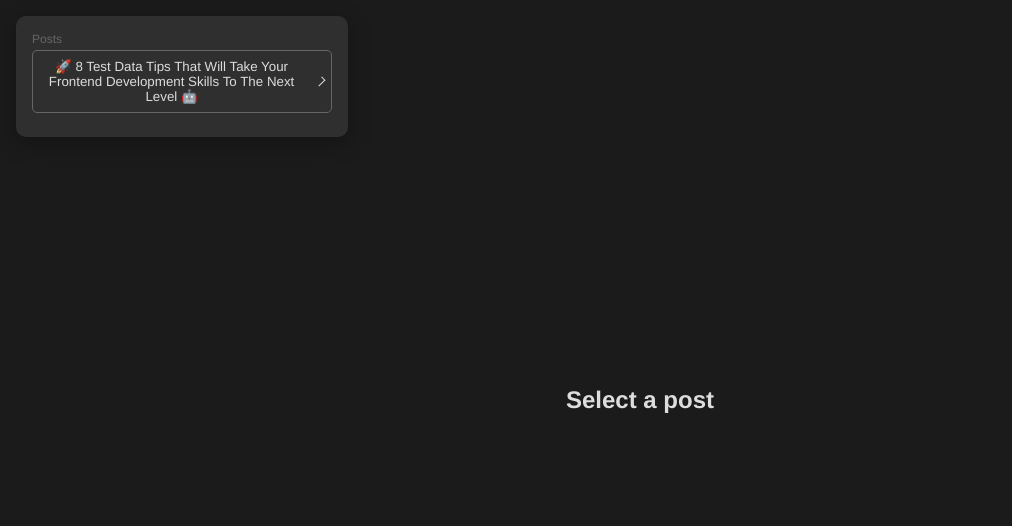
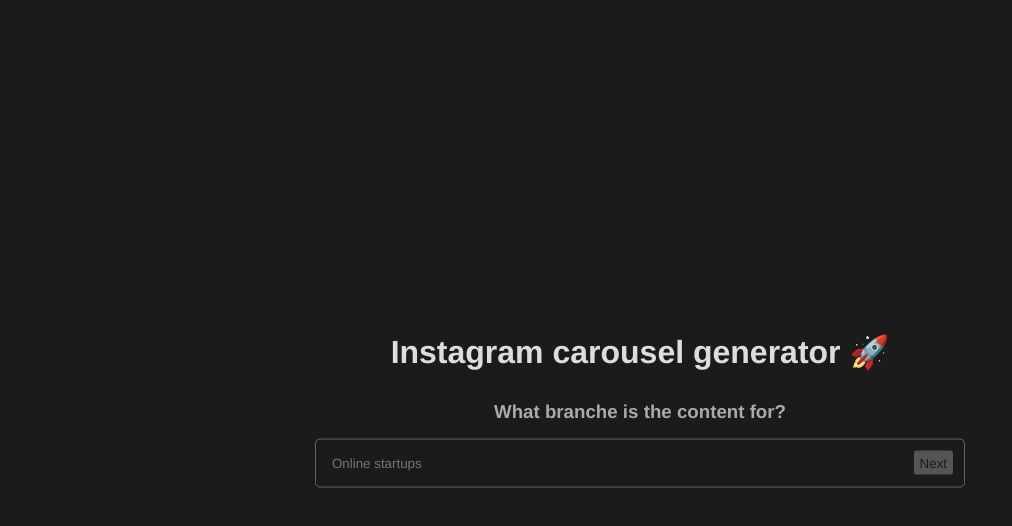
Before and after one commit to Schlomoh/insta_carousel_generator, a React (Vite) app: page / in a window 1280 px wide. Shown: the top 526 px of the page, without its empty margins (0-1012 px from the left). Built offline with nearby package versions, Linux system fonts and the light colour scheme; the HTML template or start-up script is replaced by a standard one.

Commit message:
change env for using dummy data

```diff
--- a/src/ContentContext.tsx
+++ b/src/ContentContext.tsx
@@ -18,7 +18,7 @@
   {} as ReturnType<typeof useContentState>
 );
 
-const isDev = import.meta.env.DEV;
+const isDev = import.meta.env.DEV && import.meta.env.USE_DUMMY_DATA;
 
 const useContentState = () => {
   const [posts, setPosts] = useState<null | PostData>(
--- a/src/PromptContext.tsx
+++ b/src/PromptContext.tsx
@@ -15,7 +15,7 @@
   {} as ReturnType<typeof usePromptState>
 );
 
-const isDev = import.meta.env.DEV;
+const isDev = import.meta.env.DEV && import.meta.env.USE_DUMMY_DATA;
 
 const usePromptState = () => {
   const [promptData, setPromptData] = useState<PromptData>({
--- a/src/openAiRequest/useFetchOpenAiData.tsx
+++ b/src/openAiRequest/useFetchOpenAiData.tsx
@@ -6,7 +6,7 @@
 import { OpenAiResponse } from "./OpenAiTypes";
 
 const fetchData = async (promptData: PromptData): Promise<OpenAiResponse> => {
-  const url = "/completions";
+  const url = "/api/completions";
 
   const prompt = `As an expert on social media marketing, generate a JSON object
   containing Instagram carousel posts for the ${promptData.branche} niche,
@@ -64,7 +64,7 @@
   read: () => OpenAiResponse | undefined;
 }
 
-const isDev = import.meta.env.DEV;
+const isDev = import.meta.env.DEV && import.meta.env.USE_DUMMY_DATA;
 
 export const useFetchOpenAiData = (
   promptData: PromptData,
--- a/vite.config.ts
+++ b/vite.config.ts
@@ -24,6 +24,7 @@
       proxy: {
         "/api/completions": {
           target: process.env.OPENAI_CHAT_URL,
+          rewrite: (path) => path.replace(/^\/api/, ""),
           changeOrigin: true,
           headers: {
             "Content-Type": "application/json",
```
